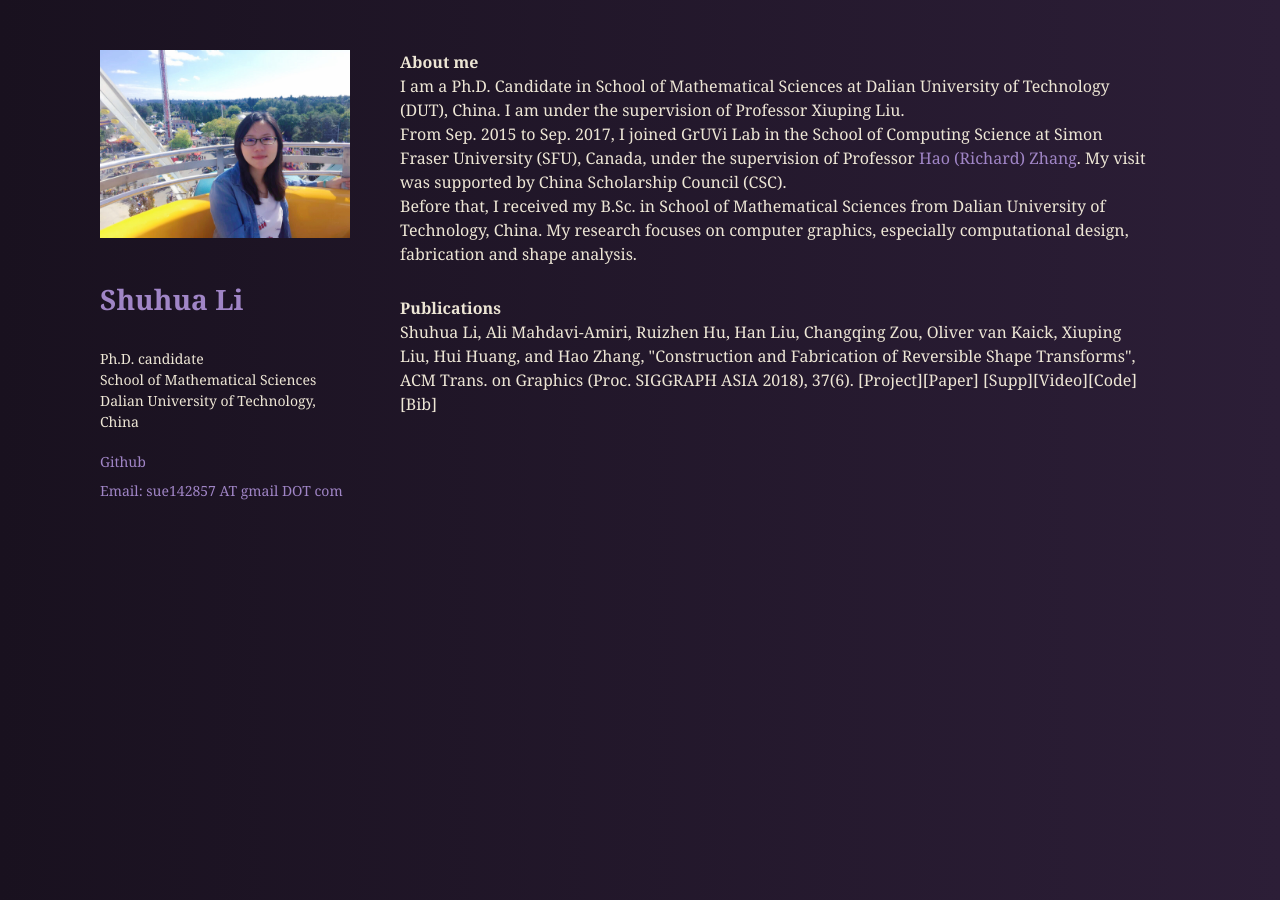
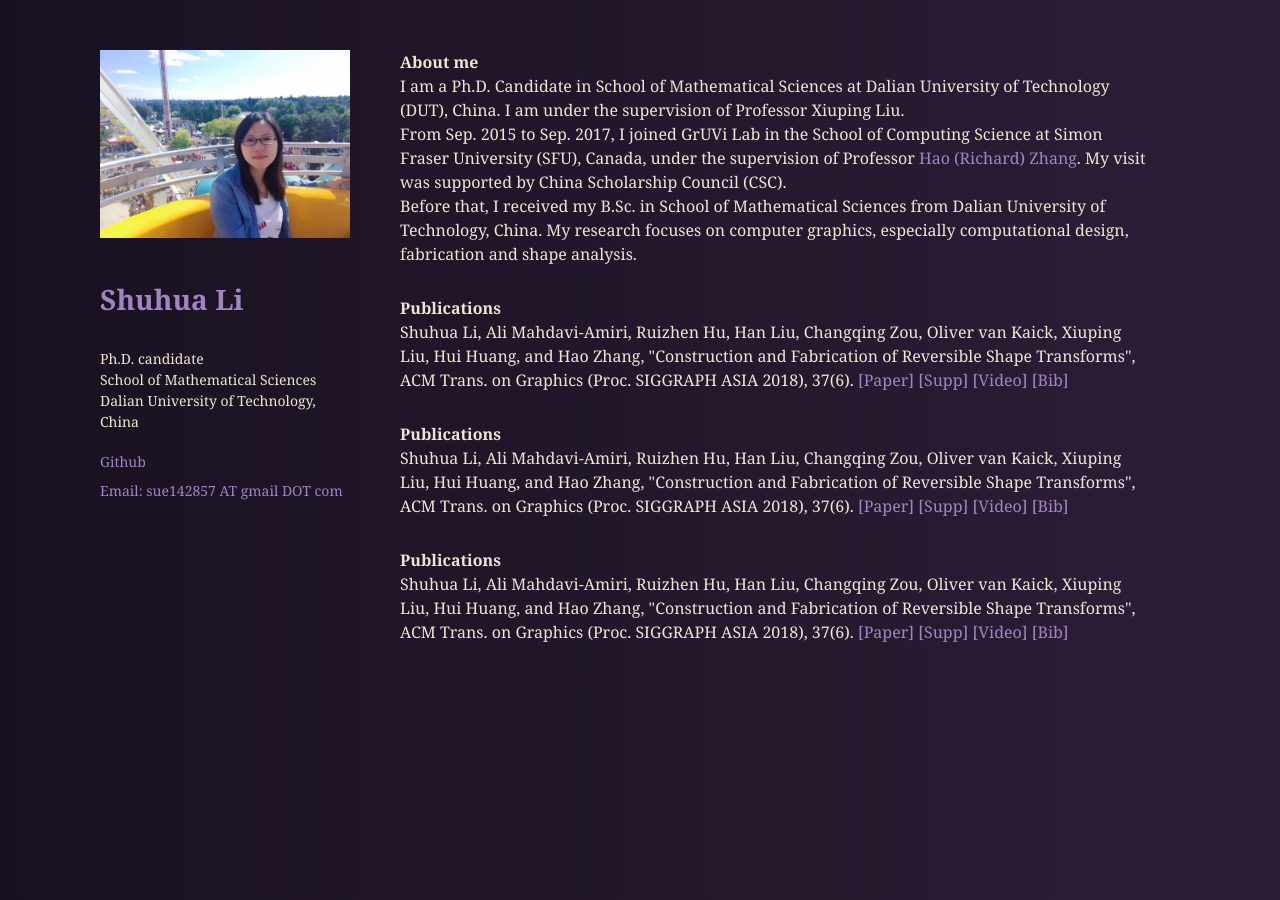
Before and after one commit to sergiokopplin/violet, a Jekyll site: the page built from index.html, in a window 1280 px wide. Built offline with Jekyll 4.4.1, drawn with Linux system fonts in a browser that asks for light colours.

Commit message:
Update index.html

```diff
--- a/index.html
+++ b/index.html
@@ -36,7 +36,28 @@ title: Homepage
   <p>
     <strong>Publications</strong></br>
     Shuhua Li, Ali Mahdavi-Amiri, Ruizhen Hu, Han Liu, Changqing Zou, Oliver van Kaick, Xiuping Liu, Hui Huang, and Hao Zhang, "Construction and Fabrication of Reversible Shape Transforms", ACM Trans. on Graphics (Proc. SIGGRAPH ASIA 2018), 37(6).
-    [Project][Paper] [Supp][Video][Code][Bib]
+    <a href="./doc/paper_riot18.pdf">[Paper]</a>
+    <a href="./doc/supp_riot18.pdf">[Supp]</a>
+    <a href="./doc/video_riot18.mp4">[Video]</a>
+    <a href="./doc/riot_bib18.txt">[Bib]</a>
+  </p>
+
+  <p>
+    <strong>Publications</strong></br>
+    Shuhua Li, Ali Mahdavi-Amiri, Ruizhen Hu, Han Liu, Changqing Zou, Oliver van Kaick, Xiuping Liu, Hui Huang, and Hao Zhang, "Construction and Fabrication of Reversible Shape Transforms", ACM Trans. on Graphics (Proc. SIGGRAPH ASIA 2018), 37(6).
+    <a href="./doc/paper_riot18.pdf">[Paper]</a>
+    <a href="./doc/supp_riot18.pdf">[Supp]</a>
+    <a href="./doc/video_riot18.mp4">[Video]</a>
+    <a href="./doc/riot_bib18.txt">[Bib]</a>
+  </p>
+
+  <p>
+    <strong>Publications</strong></br>
+    Shuhua Li, Ali Mahdavi-Amiri, Ruizhen Hu, Han Liu, Changqing Zou, Oliver van Kaick, Xiuping Liu, Hui Huang, and Hao Zhang, "Construction and Fabrication of Reversible Shape Transforms", ACM Trans. on Graphics (Proc. SIGGRAPH ASIA 2018), 37(6).
+    <a href="./doc/paper_riot18.pdf">[Paper]</a>
+    <a href="./doc/supp_riot18.pdf">[Supp]</a>
+    <a href="./doc/video_riot18.mp4">[Video]</a>
+    <a href="./doc/riot_bib18.txt">[Bib]</a>
   </p>
 
 </section>
```
